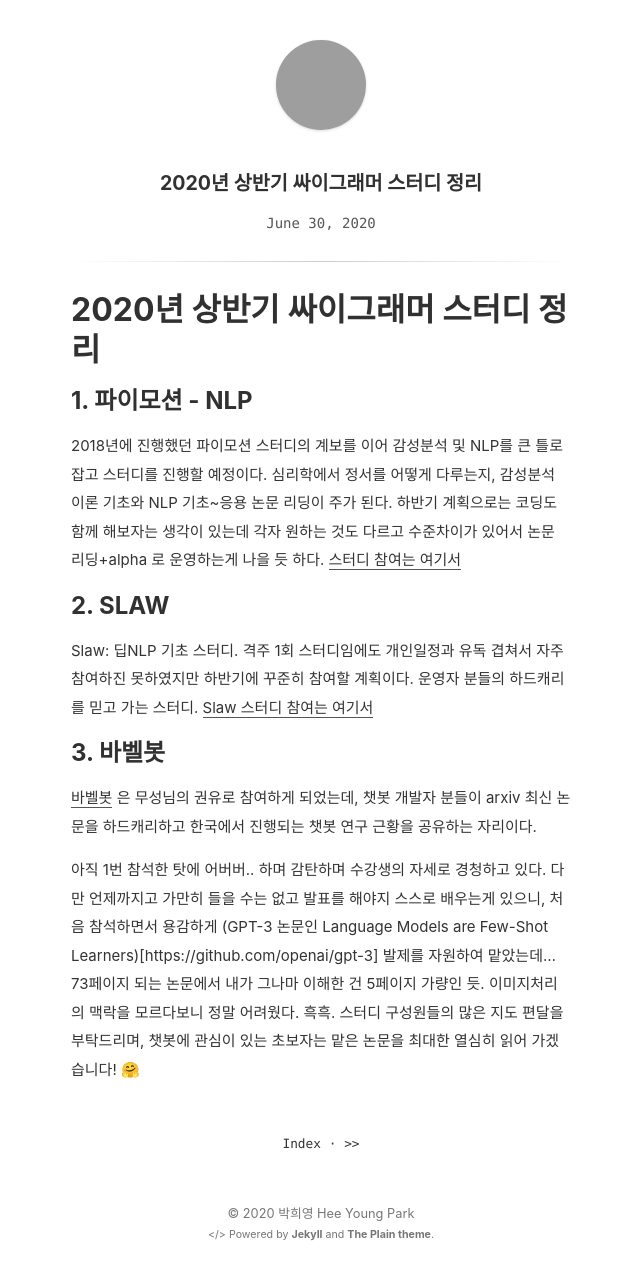
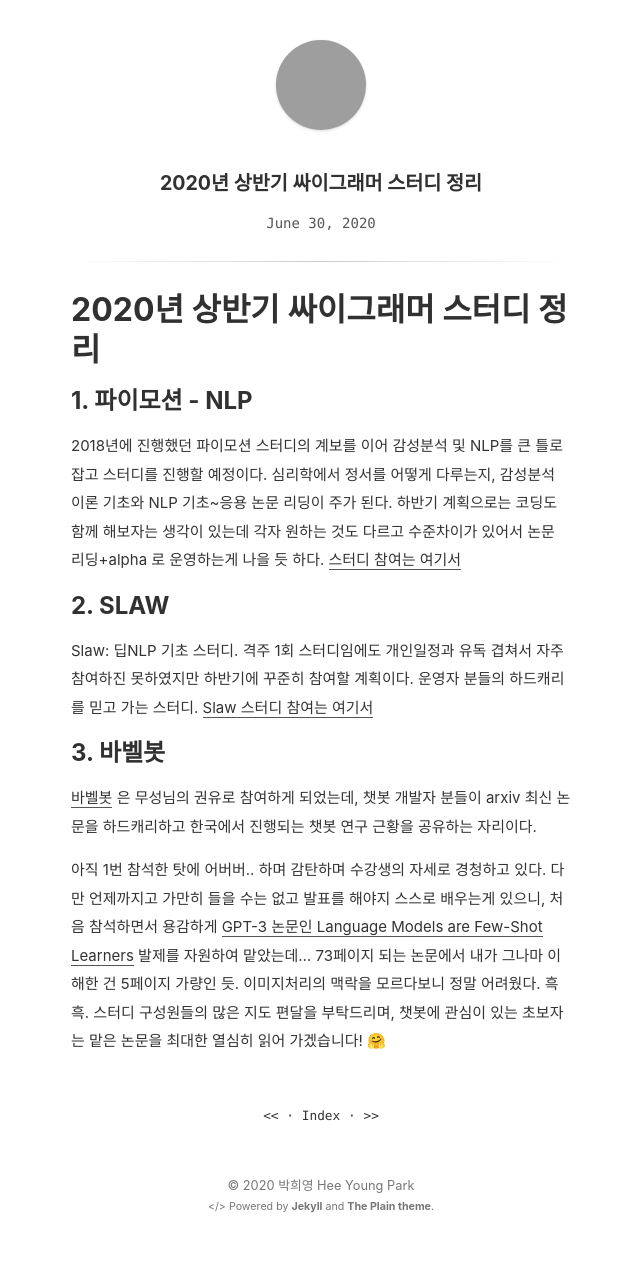
Before and after one commit to heeyngpark/heeyngpark.github.io, a Jekyll site: the page built from _posts/2020-06-30-상반기-싸이그래머-스터디정리.md, in a window 1280 px wide, cut to the strip 0-1280 px from the top of the page. Shown: the whole strip, without its empty margins (319-959 px from the left). Built offline with Jekyll 4.4.1, drawn with Linux system fonts in a browser that asks for light colours; after the commit the page ends 1252 px from its top, so only the background shows below that; grey boxes are pictures that could not be loaded.

Commit message:
add a post

```diff
--- a/_posts/2020-06-30-상반기-싸이그래머-스터디정리.md
+++ b/_posts/2020-06-30-상반기-싸이그래머-스터디정리.md
@@ -18,4 +18,4 @@ Slaw: 딥NLP 기초 스터디. 격주 1회 스터디임에도 개인일정과
 ## 3. 바벨봇
 [바벨봇](https://www.facebook.com/groups/babelPish/) 은 무성님의 권유로 참여하게 되었는데, 챗봇 개발자 분들이 arxiv 최신 논문을 하드캐리하고 한국에서 진행되는 챗봇 연구 근황을 공유하는 자리이다.
 
-아직 1번 참석한 탓에 어버버.. 하며 감탄하며 수강생의 자세로 경청하고 있다. 다만 언제까지고 가만히 들을 수는 없고 발표를 해야지 스스로 배우는게 있으니, 처음 참석하면서 용감하게 (GPT-3 논문인 Language Models are Few-Shot Learners)[https://github.com/openai/gpt-3] 발제를 자원하여 맡았는데... 73페이지 되는 논문에서 내가 그나마 이해한 건 5페이지 가량인 듯. 이미지처리의 맥락을 모르다보니 정말 어려웠다. 흑흑. 스터디 구성원들의 많은 지도 편달을 부탁드리며, 챗봇에 관심이 있는 초보자는 맡은 논문을 최대한 열심히 읽어 가겠습니다! 🤗
+아직 1번 참석한 탓에 어버버.. 하며 감탄하며 수강생의 자세로 경청하고 있다. 다만 언제까지고 가만히 들을 수는 없고 발표를 해야지 스스로 배우는게 있으니, 처음 참석하면서 용감하게 [GPT-3 논문인 Language Models are Few-Shot Learners](https://github.com/openai/gpt-3) 발제를 자원하여 맡았는데... 73페이지 되는 논문에서 내가 그나마 이해한 건 5페이지 가량인 듯. 이미지처리의 맥락을 모르다보니 정말 어려웠다. 흑흑. 스터디 구성원들의 많은 지도 편달을 부탁드리며, 챗봇에 관심이 있는 초보자는 맡은 논문을 최대한 열심히 읽어 가겠습니다! 🤗
```
Also changed, not shown: _posts/2020-07-26-심리학과 학생의 장기기억 늘리기 프로젝트.md (added, +33 -0 lines).
